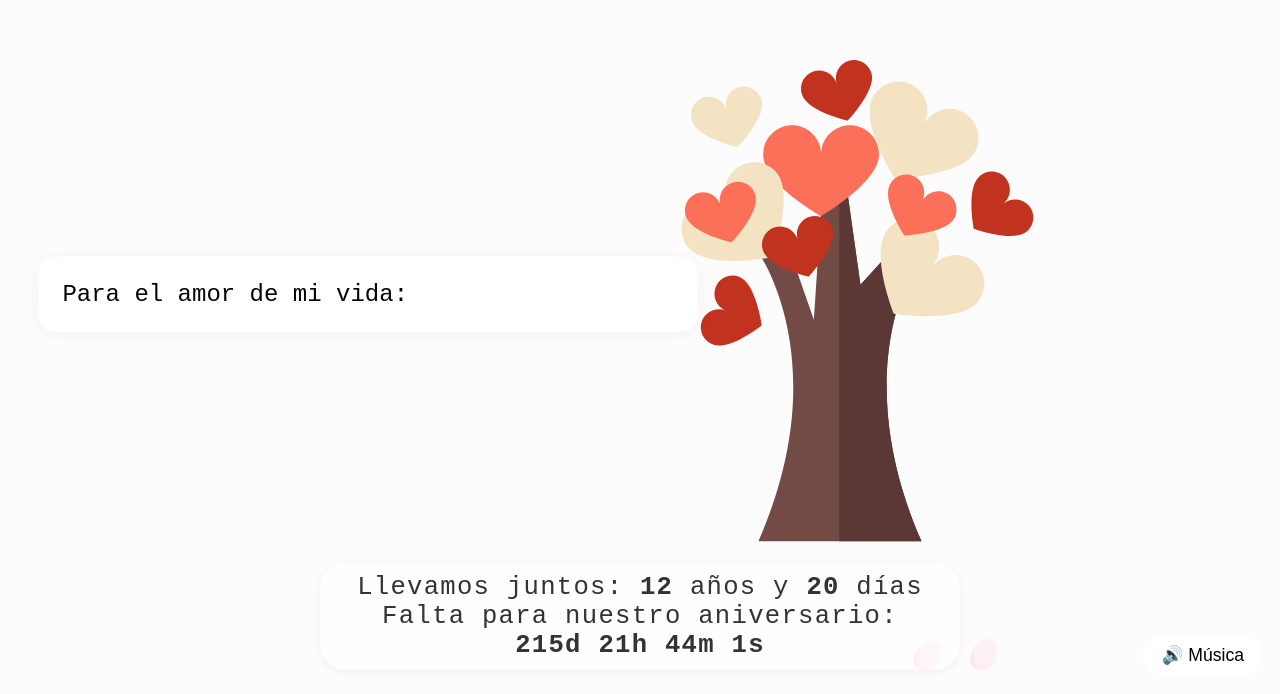
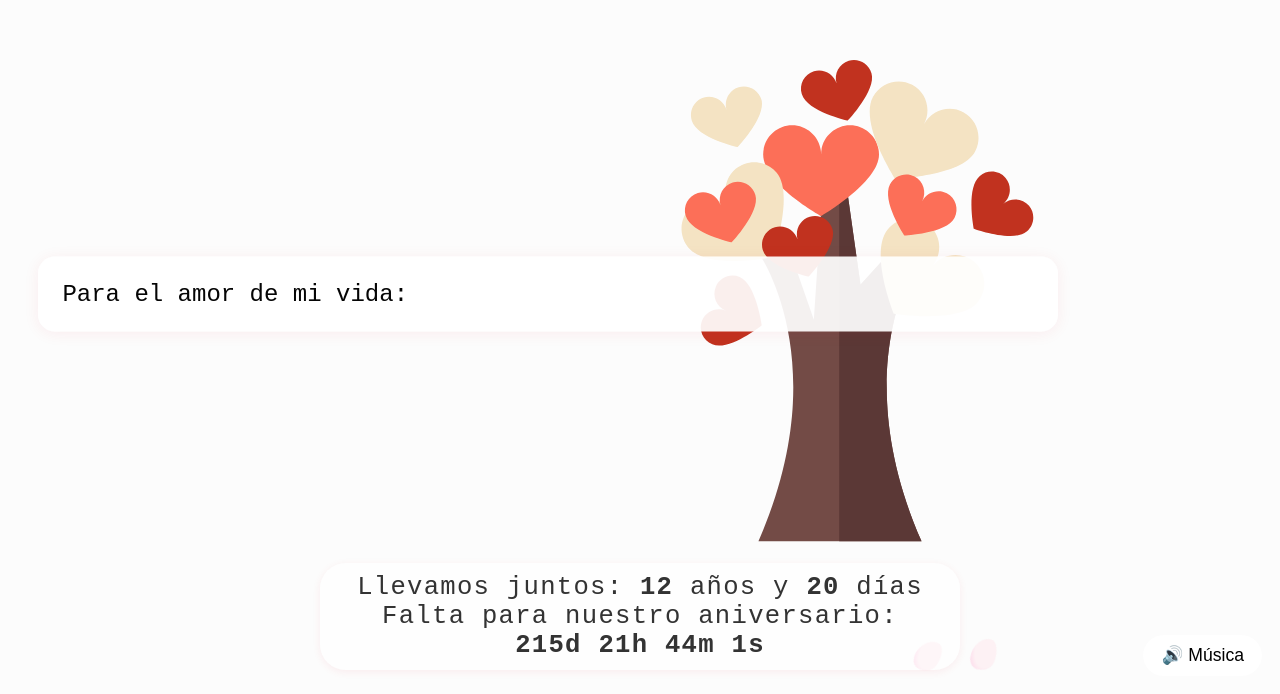
Before and after one commit to saysenbl/FashionCienfuegos, a plain HTML site: page index.html in a window 1280 px wide. Shown: the part 106-800 px from the top of the page. Drawn offline with Linux system fonts and the light colour scheme.

Commit message:
Update style.css

```diff
--- a/Css/style.css
+++ b/Css/style.css
@@ -77,8 +77,8 @@ body {
   right: auto;
   transform: translateY(-50%);
   min-width: 320px;
-  max-width: 600px;
-  width: 60rem;
+  max-width: 60rem;
+  width: 100%;
   font-size: 1.5rem;
   color: #050505;
   font-family: 'Courier New', Courier, monospace;
@@ -142,7 +142,6 @@ body {
   pointer-events: none;
   transition: opacity 0.7s;
 }
-
 .signature.visible {
   opacity: 1;
   animation: signature-draw 2.2s steps(24) forwards;
```
